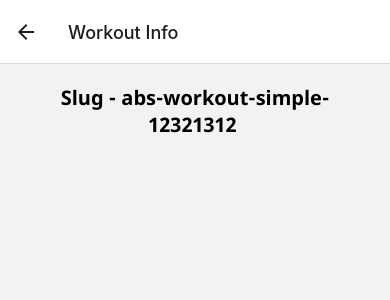
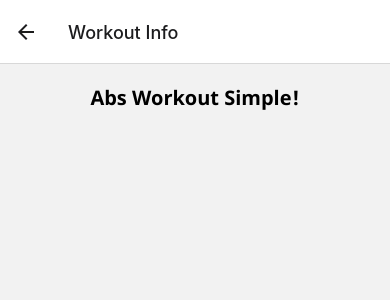
Before and after one commit to makyinmars/Pepa, a React Native app: screen / in a window 390 px wide. Both pictures are taken after a click on the element 195 px from the left and 167 px from the top of the page. Shown: the top 300 px of the page. Built offline with nearby package versions, Linux system fonts and the light colour scheme.

Commit message:
chore: adding hook for useWorkoutBySlug

```diff
--- /dev/null
+++ b/src/hooks/useWorkoutBySlug.ts
@@ -0,0 +1,18 @@
+import { Workout } from "../types/data";
+
+import { useEffect, useState } from "react";
+import { getWorkout } from "../storage/workout";
+
+export const useWorkoutBySlug = (slug: string) => {
+  const [workout, setWorkout] = useState<Workout>();
+
+  useEffect(() => {
+    const getData = async () => {
+      const workout = await getWorkout(slug);
+      setWorkout(workout);
+    };
+    getData();
+  }, []);
+
+  return workout;
+};
--- a/src/screens/WorkoutDetailScreen.tsx
+++ b/src/screens/WorkoutDetailScreen.tsx
@@ -1,8 +1,6 @@
 import { View, Text, StyleSheet } from "react-native";
 import { NativeStackHeaderProps } from "@react-navigation/native-stack";
-import { useEffect, useState } from "react";
-import { getWorkout } from "../storage/workout";
-import { Workout } from "../types/data";
+import { useWorkoutBySlug } from "../hooks/useWorkoutBySlug";
 
 type DetailsParams = {
   route: {
@@ -15,16 +13,11 @@ type DetailsParams = {
 type Navigation = NativeStackHeaderProps & DetailsParams;
 
 export default function WorkoutDetailScreen({ route }: Navigation) {
-  useEffect(() => {
-    const getData = async () => {
-      const workout = await getWorkout(route.params.slug);
-    };
-    getData();
-  }, []);
+  const workout = useWorkoutBySlug(route.params.slug);
 
   return (
     <View style={styles.container}>
-      <Text style={styles.title}>Slug - {route.params.slug} </Text>
+      <Text style={styles.title}>{workout?.name}</Text>
     </View>
   );
 }
```
